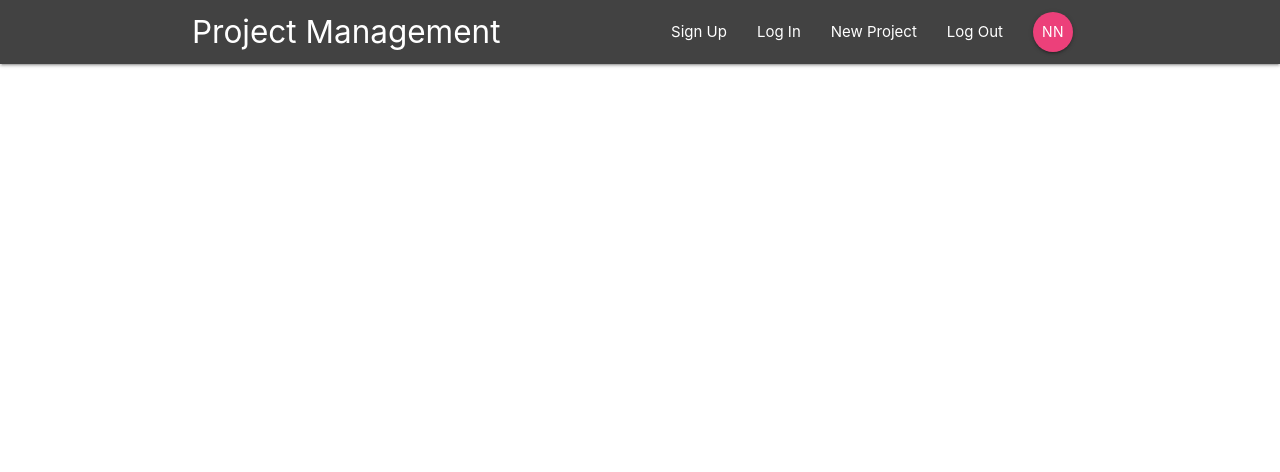
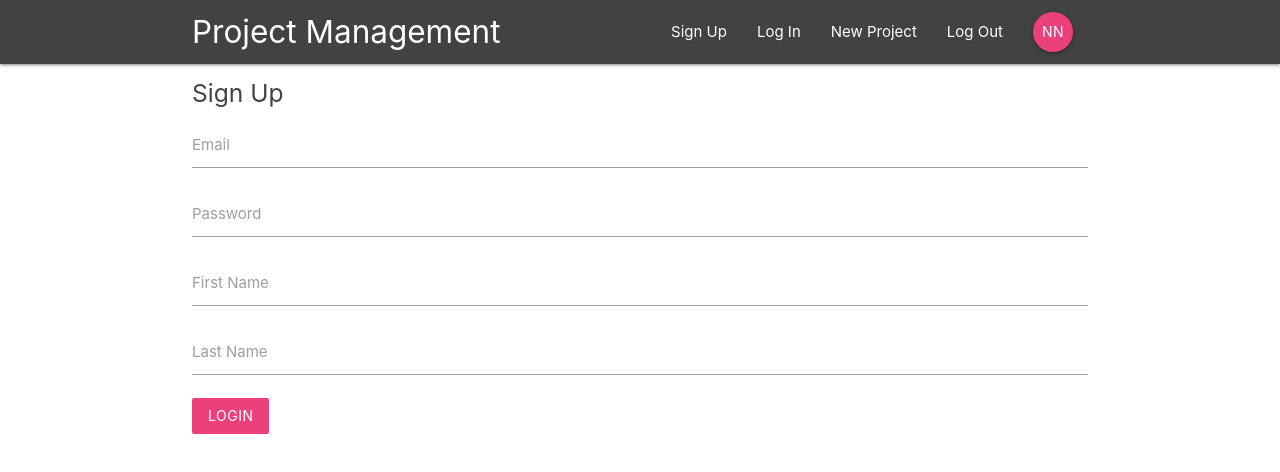
Before and after one commit to AEDesigns/proj-management, a React (Create React App) app: page /signup in a window 1280 px wide. Shown: the top 472 px of the page. Built offline with nearby package versions, Linux system fonts and the light colour scheme.

Commit message:
Add signup page

```diff
--- a/public/index.html
+++ b/public/index.html
@@ -44,6 +44,8 @@
       To begin the development, run `npm start` or `yarn start`.
       To create a production bundle, use `npm run build` or `yarn build`.
     -->
+  <script src="https://cdnjs.cloudflare.com/ajax/libs/materialize/1.0.0/js/materialize.min.js"></script>
+
 </body>
 
 </html>
--- a/src/App.js
+++ b/src/App.js
@@ -4,6 +4,7 @@ import Navbar from "./Component/layout/navbar";
 import Dashboard from "./Component/dashboard/dashboard";
 import projectDetails from "./Component/projects/projectDetails";
 import signin from "./Component/Auth/signin";
+import signUp from "./Component/Auth/signup";
 
 function App() {
   return (
@@ -14,6 +15,7 @@ function App() {
           <Route exact path="/" component={Dashboard} />
           <Route path="/project/:id" component={projectDetails} />
           <Route path="/signin" component={signin} />
+          <Route path="/signup" component={signUp} />
         </Switch>
       </div>
     </BrowserRouter>
--- a/src/Component/Auth/signin.js
+++ b/src/Component/Auth/signin.js
@@ -1,12 +1,18 @@
 import React, { Component } from "react";
 
 class signin extends Component {
-  state = {};
+  state = {
+    email: "",
+    password: "",
+  };
   handleChange = (e) => {
-    console.log(e);
+    this.setState({
+      [e.target.id]: e.target.value,
+    });
   };
   handleSubmit = (e) => {
-    console.log(e);
+    e.preventDefault();
+    console.log(this.state);
   };
   render() {
     return (
--- a/src/Component/Auth/signup.js
+++ b/src/Component/Auth/signup.js
@@ -0,0 +1,49 @@
+import React, { Component } from "react";
+
+class signUp extends Component {
+  state = {
+    email: "",
+    password: "",
+    firstName: "",
+    lastName: "",
+  };
+  handleChange = (e) => {
+    this.setState({
+      [e.target.id]: e.target.value,
+    });
+  };
+  handleSubmit = (e) => {
+    e.preventDefault();
+    console.log(this.state);
+  };
+  render() {
+    return (
+      <div className="container">
+        <form onSubmit={this.handleSubmit} className="white">
+          <h5 className="grey-text text-darken-3">Sign Up</h5>
+          <div className="input-field">
+            <label htmlFor="email">Email</label>
+            <input type="email" id="email" onChange={this.handleChange} />
+          </div>
+          <div className="input-field">
+            <label htmlFor="password">Password</label>
+            <input type="password" id="password" onChange={this.handleChange} />
+          </div>
+          <div className="input-field">
+            <label htmlFor="firstName">First Name</label>
+            <input type="text" id="firstName" onChange={this.handleChange} />
+          </div>
+          <div className="input-field">
+            <label htmlFor="lastName">Last Name</label>
+            <input type="text" id="lastName" onChange={this.handleChange} />
+          </div>
+          <div className="input-field">
+            <button className="btn pink lighten-1 z-depth-0">Login</button>
+          </div>
+        </form>
+      </div>
+    );
+  }
+}
+
+export default signUp;
```
